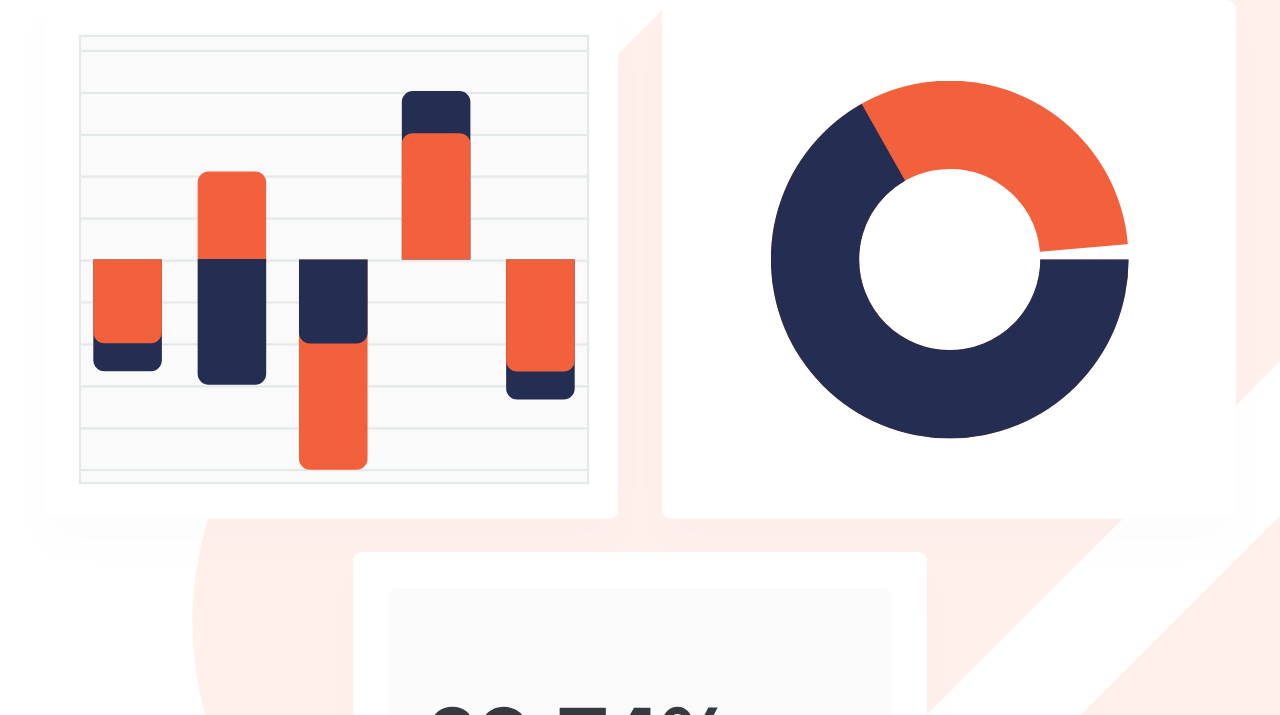
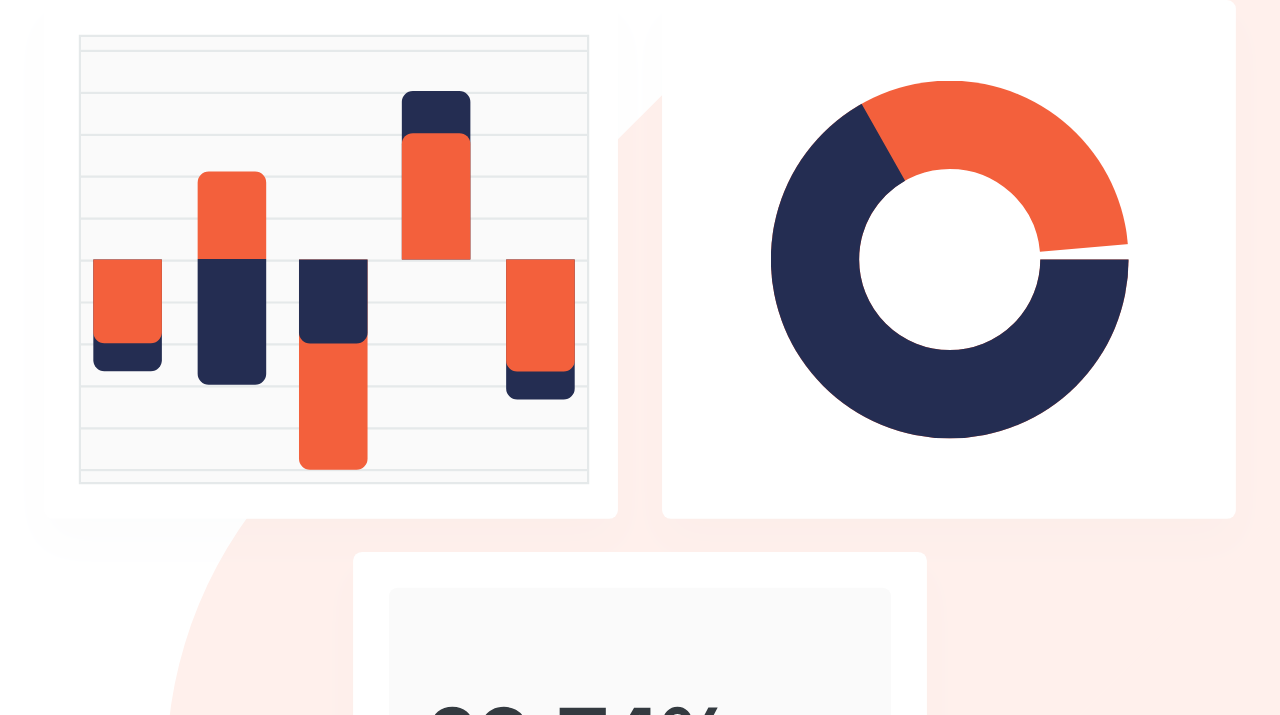
Before and after one commit to AngeliqueDF/manage-landing-page, a website built with Vite: page index.html in a window 1280 px wide. Shown: the part 275-990 px from the top of the page. Built offline with nearby package versions, Linux system fonts and the light colour scheme.

Commit message:
Improve `<body>` background on desktop

```diff
--- a/src/css/style.css
+++ b/src/css/style.css
@@ -69,8 +69,8 @@ body {
 	color: var(--dark-blue);
 	background-image: url("./../images/bg-tablet-pattern.svg");
 	background-repeat: no-repeat;
-	background-position: top -5vh right -15vw;
-	background-size: 100% auto;
+	background-position: top -16vh right -38vw;
+	background-size: 125% auto;
 	counter-reset: features-counter;
 }
 
```
